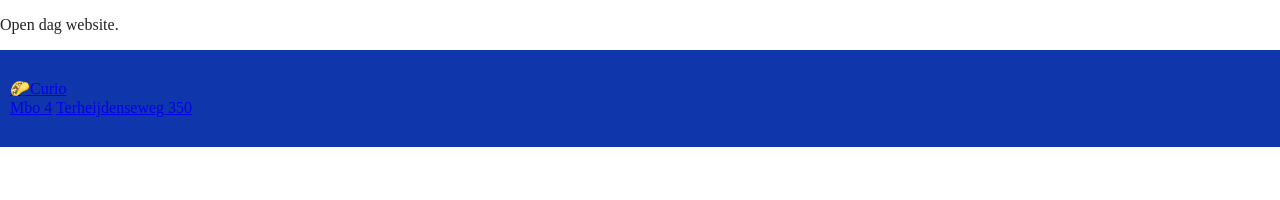
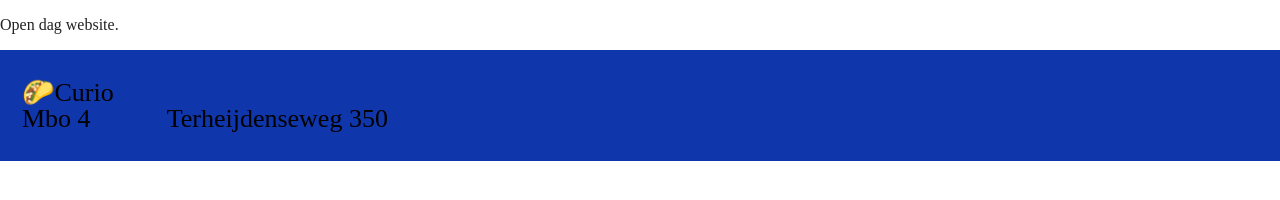
Before and after one commit to AhmedHusroum/OpenDagWebsite, a website built with Parcel: page index.html in a window 1280 px wide. Built offline with nearby package versions, Linux system fonts and the light colour scheme.

Commit message:
hedaer css

```diff
--- a/css/main.css
+++ b/css/main.css
@@ -92,6 +92,13 @@ textarea {
   background-color: #0F36AB;
   padding: 30px 10px;
 }
+.header a {
+  color: black;
+  padding: 12px;
+  text-decoration: none;
+  font-size: 26px;
+  line-height: 25px;
+  padding-right:60px ;
 
 /* ==========================================================================
    Helper classes
```
